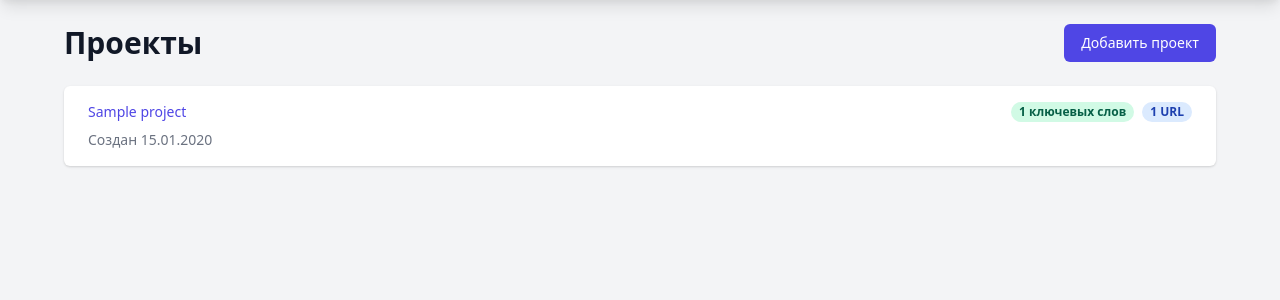
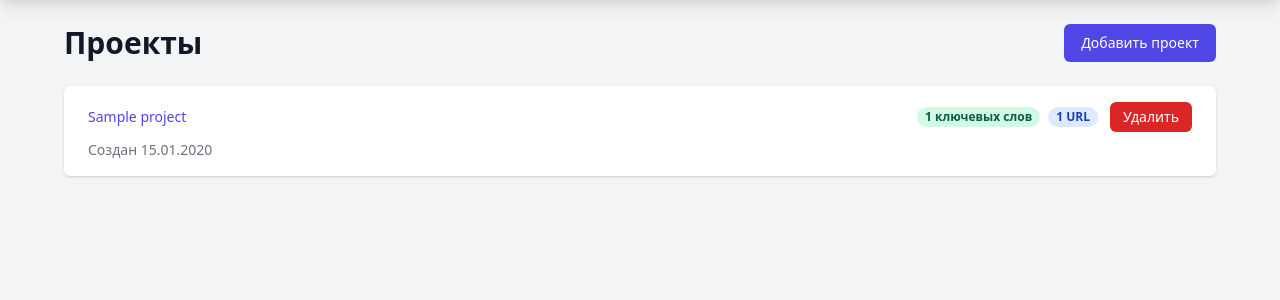
Before and after one commit to bratkovskiy/seopromit, a Flask app: page / in a window 1280 px wide. Shown: the part 64-364 px from the top of the page. Run offline with Flask 3, Linux system fonts and the light colour scheme; a user stored in the database is signed in; tables that the repository leaves empty hold one stand-in row (values such as "Sample post").

Commit message:
реализовано каскадное уаление проектов

```diff
--- a/app/main/routes.py
+++ b/app/main/routes.py
@@ -277,11 +277,11 @@ def clear_all_urls(project_id):
 def delete_project(id):
     project = Project.query.get_or_404(id)
     if project.user_id != current_user.id:
-        flash('Access denied.', 'error')
+        flash('У вас нет прав для удаления этого проекта.', 'error')
         return redirect(url_for('main.dashboard'))
     db.session.delete(project)
     db.session.commit()
-    flash('Project deleted.', 'success')
+    flash('Проект успешно удален.', 'success')
     return redirect(url_for('main.dashboard'))
 
 @bp.route('/validate_metrika', methods=['POST'])
--- a/app/models.py
+++ b/app/models.py
@@ -62,7 +62,7 @@ class Keyword(db.Model):
     created_at = db.Column(db.DateTime, default=datetime.utcnow)
     updated_at = db.Column(db.DateTime, default=datetime.utcnow, onupdate=datetime.utcnow)
     last_webmaster_update = db.Column(db.DateTime)  # Дата последнего получения данных из Вебмастера
-    positions = db.relationship('KeywordPosition', backref='keyword', lazy='dynamic')
+    positions = db.relationship('KeywordPosition', backref='keyword', lazy='dynamic', cascade='all, delete-orphan')
 
 class URL(db.Model):
     id = db.Column(db.Integer, primary_key=True)
--- a/app/templates/main/dashboard.html
+++ b/app/templates/main/dashboard.html
@@ -14,21 +14,25 @@
         <ul class="divide-y divide-gray-200">
             {% for project in projects %}
             <li>
-                <a href="{{ url_for('main.project', id=project.id) }}" class="block hover:bg-gray-50">
+                <div class="block hover:bg-gray-50">
                     <div class="px-4 py-4 sm:px-6">
                         <div class="flex items-center justify-between">
                             <div class="flex items-center">
-                                <p class="text-sm font-medium text-indigo-600 truncate">
+                                <a href="{{ url_for('main.project', id=project.id) }}" class="text-sm font-medium text-indigo-600 truncate">
                                     {{ project.name }}
-                                </p>
+                                </a>
                             </div>
-                            <div class="ml-2 flex-shrink-0 flex">
+                            <div class="ml-2 flex-shrink-0 flex items-center">
                                 <p class="px-2 inline-flex text-xs leading-5 font-semibold rounded-full bg-green-100 text-green-800">
                                     {{ project.keywords|length }} ключевых слов
                                 </p>
                                 <p class="ml-2 px-2 inline-flex text-xs leading-5 font-semibold rounded-full bg-blue-100 text-blue-800">
                                     {{ project.urls|length }} URL
                                 </p>
+                                <button onclick="showDeleteConfirm({{ project.id }}, '{{ project.name }}')"
+                                        class="ml-3 inline-flex items-center px-3 py-1 border border-transparent text-sm font-medium rounded-md text-white bg-red-600 hover:bg-red-700">
+                                    Удалить
+                                </button>
                             </div>
                         </div>
                         <div class="mt-2 sm:flex sm:justify-between">
@@ -39,7 +43,7 @@
                             </div>
                         </div>
                     </div>
-                </a>
+                </div>
             </li>
             {% else %}
             <li class="px-4 py-4 sm:px-6 text-center text-gray-500">
@@ -49,4 +53,59 @@
         </ul>
     </div>
 </div>
+
+<!-- Модальное окно подтверждения удаления -->
+<div id="deleteModal" class="fixed z-10 inset-0 hidden overflow-y-auto" aria-labelledby="modal-title" role="dialog" aria-modal="true">
+    <div class="flex items-end justify-center min-h-screen pt-4 px-4 pb-20 text-center sm:block sm:p-0">
+        <div class="fixed inset-0 bg-gray-500 bg-opacity-75 transition-opacity" aria-hidden="true"></div>
+        <span class="hidden sm:inline-block sm:align-middle sm:h-screen" aria-hidden="true">&#8203;</span>
+        <div class="inline-block align-bottom bg-white rounded-lg text-left overflow-hidden shadow-xl transform transition-all sm:my-8 sm:align-middle sm:max-w-lg sm:w-full">
+            <div class="bg-white px-4 pt-5 pb-4 sm:p-6 sm:pb-4">
+                <div class="sm:flex sm:items-start">
+                    <div class="mx-auto flex-shrink-0 flex items-center justify-center h-12 w-12 rounded-full bg-red-100 sm:mx-0 sm:h-10 sm:w-10">
+                        <svg class="h-6 w-6 text-red-600" xmlns="http://www.w3.org/2000/svg" fill="none" viewBox="0 0 24 24" stroke="currentColor">
+                            <path stroke-linecap="round" stroke-linejoin="round" stroke-width="2" d="M12 9v2m0 4h.01m-6.938 4h13.856c1.54 0 2.502-1.667 1.732-3L13.732 4c-.77-1.333-2.694-1.333-3.464 0L3.34 16c-.77 1.333.192 3 1.732 3z" />
+                        </svg>
+                    </div>
+                    <div class="mt-3 text-center sm:mt-0 sm:ml-4 sm:text-left">
+                        <h3 class="text-lg leading-6 font-medium text-gray-900" id="modal-title">
+                            Удаление проекта
+                        </h3>
+                        <div class="mt-2">
+                            <p class="text-sm text-gray-500">
+                                Вы уверены, что хотите удалить проект "<span id="projectName"></span>"? Это действие нельзя отменить.
+                            </p>
+                        </div>
+                    </div>
+                </div>
+            </div>
+            <div class="bg-gray-50 px-4 py-3 sm:px-6 sm:flex sm:flex-row-reverse">
+                <form id="deleteForm" method="POST" style="margin: 0;">
+                    <input type="hidden" name="csrf_token" value="{{ csrf_token() }}">
+                    <button type="submit" class="w-full inline-flex justify-center rounded-md border border-transparent shadow-sm px-4 py-2 bg-red-600 text-base font-medium text-white hover:bg-red-700 focus:outline-none focus:ring-2 focus:ring-offset-2 focus:ring-red-500 sm:ml-3 sm:w-auto sm:text-sm">
+                        Удалить
+                    </button>
+                </form>
+                <button type="button" onclick="hideDeleteConfirm()" class="mt-3 w-full inline-flex justify-center rounded-md border border-gray-300 shadow-sm px-4 py-2 bg-white text-base font-medium text-gray-700 hover:bg-gray-50 focus:outline-none focus:ring-2 focus:ring-offset-2 focus:ring-indigo-500 sm:mt-0 sm:ml-3 sm:w-auto sm:text-sm">
+                    Отмена
+                </button>
+            </div>
+        </div>
+    </div>
+</div>
+
 {% endblock %}
+
+{% block scripts %}
+<script>
+function showDeleteConfirm(projectId, projectName) {
+    document.getElementById('deleteModal').classList.remove('hidden');
+    document.getElementById('projectName').textContent = projectName;
+    document.getElementById('deleteForm').action = `/project/${projectId}/delete`;
+}
+
+function hideDeleteConfirm() {
+    document.getElementById('deleteModal').classList.add('hidden');
+}
+</script>
+{% endblock %}
```
